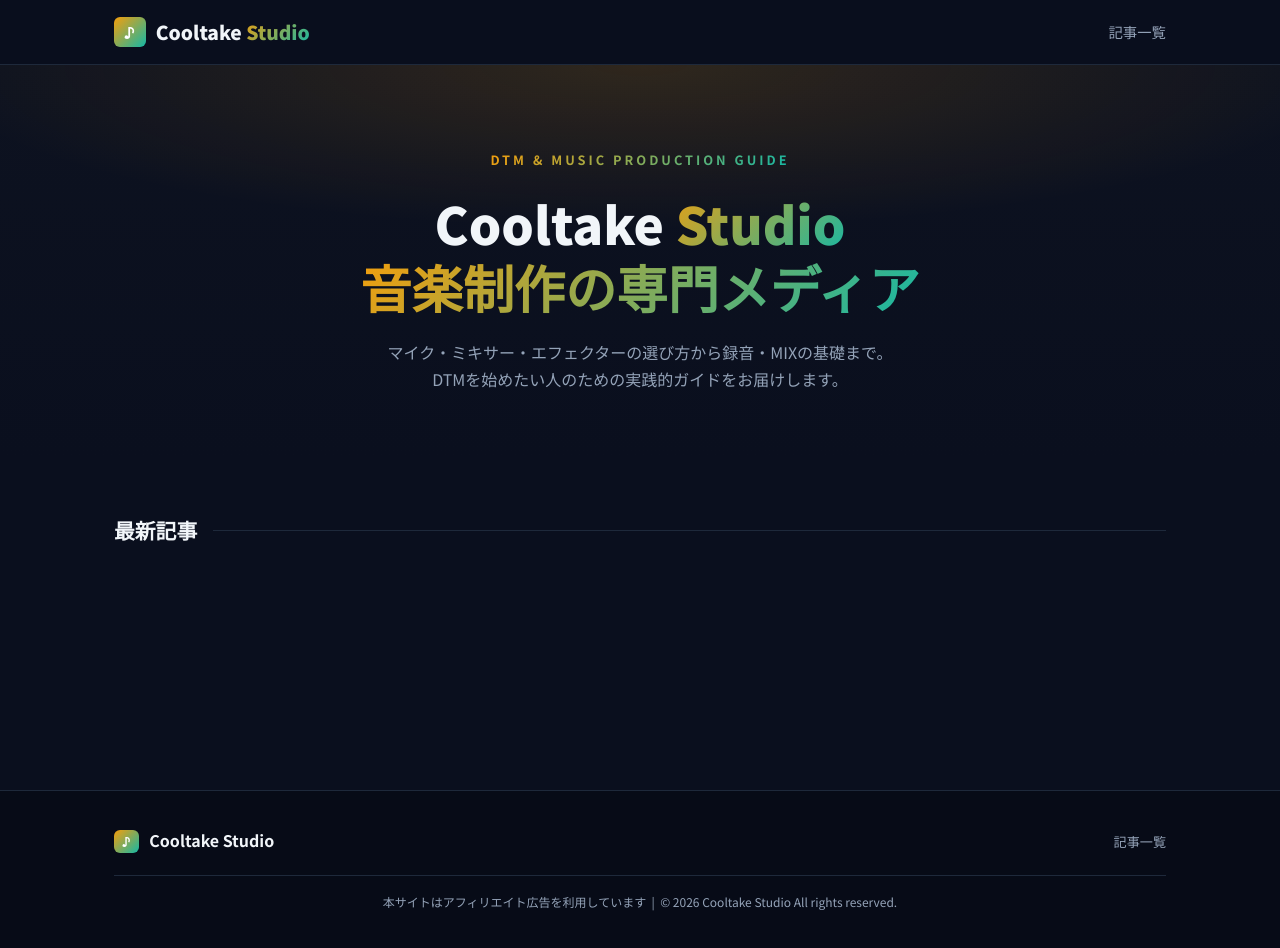
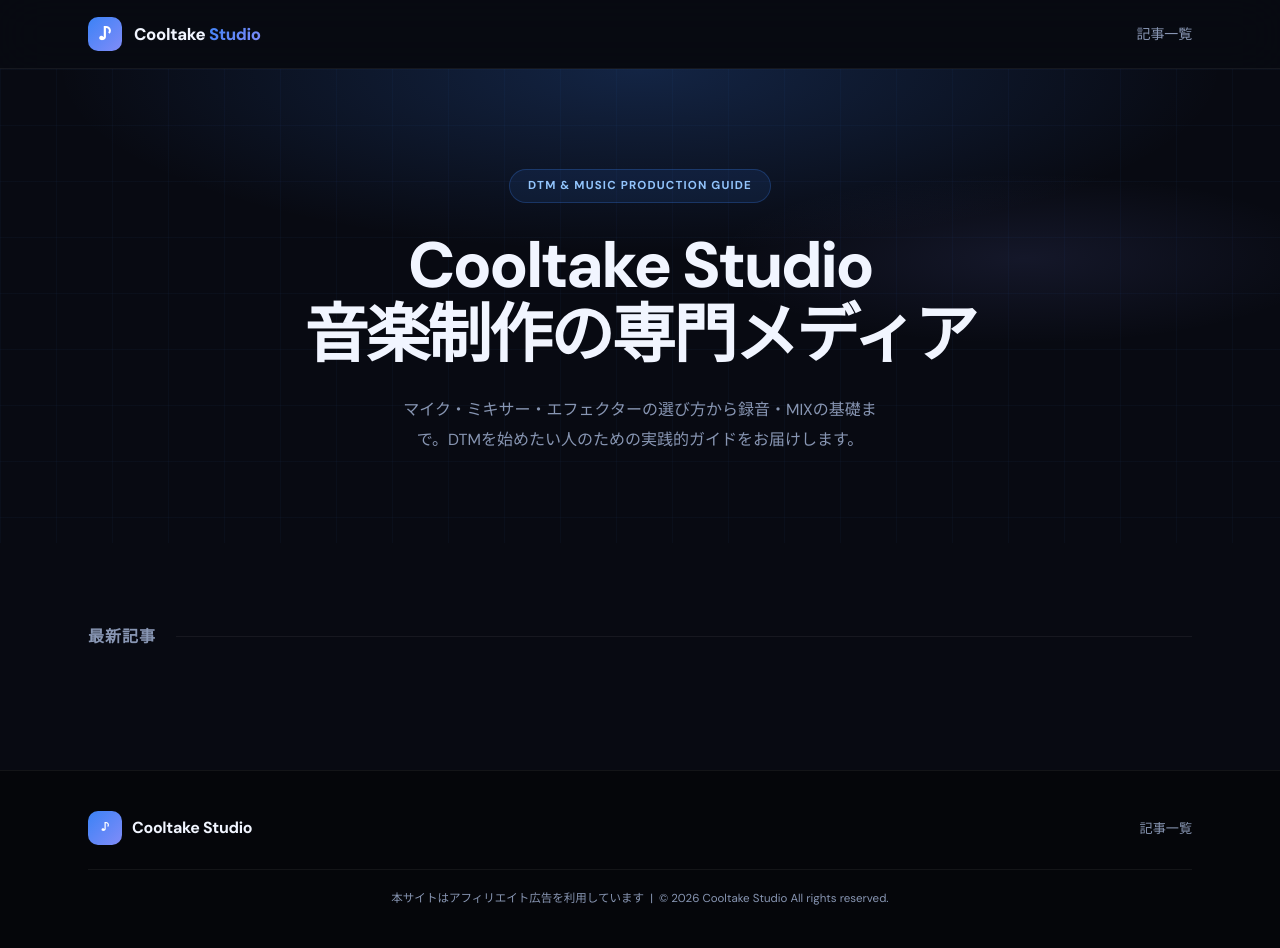
Before and after one commit to cooltake/cooltake.github.io, a Jekyll site: the page built from index.md, in a window 1280 px wide and 948 px high. Built offline with Jekyll 4.4.1, drawn with Linux system fonts in a browser that asks for light colours.

Commit message:
Redesign: premium dark theme inspired by Linear/Ableton/Splice

```diff
--- a/assets/css/style.css
+++ b/assets/css/style.css
@@ -1,17 +1,21 @@
+@import url('https://fonts.googleapis.com/css2?family=DM+Sans:ital,opsz,wght@0,9..40,300;0,9..40,400;0,9..40,500;0,9..40,700;0,9..40,800;0,9..40,900&family=Noto+Sans+JP:wght@400;500;700;900&display=swap');
+
 :root {
-  --bg: #0a0f1e;
-  --bg-card: #111827;
-  --bg-card-hover: #1a2540;
-  --primary: #f59e0b;
-  --secondary: #14b8a6;
-  --gradient: linear-gradient(135deg, #f59e0b, #14b8a6);
-  --text: #f1f5f9;
-  --muted: #94a3b8;
-  --border: #1e293b;
+  --bg: #080a12;
+  --bg-card: #0f1220;
+  --bg-section: #0b0d17;
+  --primary: #3b82f6;
+  --secondary: #818cf8;
+  --accent: #06b6d4;
+  --gradient: linear-gradient(135deg, #3b82f6 0%, #818cf8 100%);
+  --text: #f1f5ff;
+  --muted: #8896b3;
+  --border: rgba(255,255,255,0.06);
+  --border-hover: rgba(59,130,246,0.5);
 }
 * { margin: 0; padding: 0; box-sizing: border-box; }
 body {
-  font-family: 'Noto Sans JP', -apple-system, sans-serif;
+  font-family: 'DM Sans', 'Noto Sans JP', -apple-system, sans-serif;
   background: var(--bg);
   color: var(--text);
   line-height: 1.7;
@@ -19,186 +23,223 @@
   display: flex;
   flex-direction: column;
 }
-a { color: inherit; }
-.container { max-width: 1100px; margin: 0 auto; padding: 0 24px; }
+a { color: inherit; text-decoration: none; }
+.container { max-width: 1160px; margin: 0 auto; padding: 0 28px; }
 
 /* Header */
 .site-header {
   position: sticky; top: 0; z-index: 100;
-  background: rgba(10,15,30,0.92);
-  backdrop-filter: blur(14px);
+  background: rgba(8,10,18,0.8);
+  backdrop-filter: blur(24px);
+  -webkit-backdrop-filter: blur(24px);
   border-bottom: 1px solid var(--border);
 }
 .site-header .container {
   display: flex; align-items: center;
-  justify-content: space-between; height: 64px;
+  justify-content: space-between; height: 68px;
 }
-.logo {
-  display: flex; align-items: center; gap: 10px;
-  text-decoration: none; font-weight: 900; font-size: 1.15rem;
-}
+.logo { display: flex; align-items: center; gap: 12px; font-weight: 800; font-size: 1.05rem; letter-spacing: -0.02em; }
 .logo-badge {
   background: var(--gradient);
-  padding: 3px 10px; border-radius: 6px;
-  font-size: 0.9rem; font-weight: 800; color: #fff; letter-spacing: 1px;
+  width: 34px; height: 34px; border-radius: 10px;
+  display: flex; align-items: center; justify-content: center;
+  font-size: 1.1rem; color: #fff; flex-shrink: 0;
+}
+.logo-dot {
+  background: var(--gradient);
+  -webkit-background-clip: text; -webkit-text-fill-color: transparent; background-clip: text;
 }
 .site-nav a {
-  color: var(--muted); text-decoration: none;
-  font-size: 0.9rem; margin-left: 24px; transition: color .2s;
+  color: var(--muted); font-size: 0.875rem; font-weight: 500;
+  margin-left: 28px; transition: color .2s; letter-spacing: -0.01em;
 }
-.site-nav a:hover { color: var(--secondary); }
+.site-nav a:hover { color: var(--text); }
 
 /* Hero */
 .hero {
-  padding: 80px 0 64px;
+  padding: 100px 0 88px;
   text-align: center;
   position: relative; overflow: hidden;
-  background: radial-gradient(ellipse 80% 60% at 50% 0%, rgba(245,158,11,.15) 0%, transparent 70%),
-              linear-gradient(180deg, #0d1220 0%, var(--bg) 100%);
+  background: var(--bg);
 }
+.hero::before {
+  content: '';
+  position: absolute; inset: 0;
+  background:
+    radial-gradient(ellipse 65% 55% at 50% 0%, rgba(59,130,246,.22) 0%, transparent 70%),
+    radial-gradient(ellipse 40% 30% at 80% 40%, rgba(129,140,248,.10) 0%, transparent 60%);
+  pointer-events: none;
+}
+.hero::after {
+  content: '';
+  position: absolute; inset: 0;
+  background-image:
+    linear-gradient(rgba(59,130,246,.04) 1px, transparent 1px),
+    linear-gradient(90deg, rgba(59,130,246,.04) 1px, transparent 1px);
+  background-size: 56px 56px;
+  pointer-events: none;
+}
+.hero .container { position: relative; z-index: 1; }
 .hero-eyebrow {
-  display: inline-block;
-  background: var(--gradient);
-  -webkit-background-clip: text; -webkit-text-fill-color: transparent;
-  background-clip: text;
-  font-size: .8rem; font-weight: 700; letter-spacing: 3px;
-  text-transform: uppercase; margin-bottom: 20px;
+  display: inline-flex; align-items: center; gap: 8px;
+  background: rgba(59,130,246,.1);
+  border: 1px solid rgba(59,130,246,.25);
+  color: #93c5fd;
+  padding: 6px 18px; border-radius: 9999px;
+  font-size: .72rem; font-weight: 700; letter-spacing: .1em;
+  text-transform: uppercase; margin-bottom: 28px;
 }
 .hero h1 {
-  font-size: clamp(2rem, 5vw, 3.2rem);
-  font-weight: 900; line-height: 1.25; margin-bottom: 20px;
+  font-size: clamp(2.4rem, 6vw, 4rem);
+  font-weight: 800; line-height: 1.1; letter-spacing: -0.04em;
+  margin-bottom: 24px;
 }
-.hero h1 span {
+.hero h1 .gradient-text {
   background: var(--gradient);
-  -webkit-background-clip: text; -webkit-text-fill-color: transparent;
-  background-clip: text;
+  -webkit-background-clip: text; -webkit-text-fill-color: transparent; background-clip: text;
 }
-.hero-desc { color: var(--muted); font-size: 1rem; max-width: 520px; margin: 0 auto; }
+.hero-desc { color: var(--muted); font-size: 1rem; max-width: 480px; margin: 0 auto; line-height: 1.85; }
 
 /* Section */
-.section { padding: 56px 0; }
-.section-header { display: flex; align-items: center; gap: 16px; margin-bottom: 32px; }
-.section-title { font-size: 1.3rem; font-weight: 700; white-space: nowrap; }
+.section { padding: 80px 0; }
+.section-header { display: flex; align-items: center; gap: 20px; margin-bottom: 40px; }
+.section-title { font-size: 1rem; font-weight: 700; letter-spacing: .06em; text-transform: uppercase; color: var(--muted); white-space: nowrap; }
 .section-line { flex: 1; height: 1px; background: var(--border); }
 
 /* Cards */
-.article-grid {
-  display: grid;
-  grid-template-columns: repeat(auto-fill, minmax(300px, 1fr));
-  gap: 24px;
-}
+.article-grid { display: grid; grid-template-columns: repeat(auto-fill, minmax(310px, 1fr)); gap: 20px; }
 .article-card {
   background: var(--bg-card);
   border: 1px solid var(--border);
-  border-radius: 16px; padding: 28px;
-  text-decoration: none; color: inherit;
-  display: block;
-  transition: all .25s ease;
+  border-radius: 18px; padding: 28px;
+  display: block; position: relative; overflow: hidden;
+  transition: border-color .25s, transform .25s;
 }
-.article-card:hover {
-  background: var(--bg-card-hover);
-  border-color: rgba(245,158,11,.45);
-  transform: translateY(-4px);
-  box-shadow: 0 16px 48px rgba(0,0,0,.45);
+.article-card::before {
+  content: '';
+  position: absolute; inset: 0;
+  background: radial-gradient(ellipse 80% 60% at 50% -20%, rgba(59,130,246,.07) 0%, transparent 70%);
+  opacity: 0; transition: opacity .3s;
 }
-.card-meta { display: flex; align-items: center; gap: 10px; margin-bottom: 14px; }
+.article-card:hover { border-color: var(--border-hover); transform: translateY(-4px); }
+.article-card:hover::before { opacity: 1; }
+.card-meta { display: flex; align-items: center; gap: 10px; margin-bottom: 16px; }
 .card-tag {
-  background: rgba(245,158,11,.15);
-  color: #fcd34d;
-  border: 1px solid rgba(245,158,11,.35);
-  padding: 2px 10px; border-radius: 20px;
-  font-size: .72rem; font-weight: 700; letter-spacing: .5px;
+  background: rgba(59,130,246,.1); color: #93c5fd;
+  border: 1px solid rgba(59,130,246,.2);
+  padding: 3px 10px; border-radius: 9999px;
+  font-size: .68rem; font-weight: 700; letter-spacing: .06em; text-transform: uppercase;
 }
 .card-date { color: var(--muted); font-size: .78rem; }
-.card-title { font-size: 1rem; font-weight: 700; line-height: 1.55; margin-bottom: 10px; }
-.card-excerpt { font-size: .85rem; color: var(--muted); line-height: 1.65; display: -webkit-box; -webkit-line-clamp: 3; -webkit-box-orient: vertical; overflow: hidden; }
-.card-arrow { margin-top: 18px; color: var(--secondary); font-size: .82rem; font-weight: 600; }
+.card-title { font-size: .975rem; font-weight: 700; line-height: 1.5; letter-spacing: -0.01em; margin-bottom: 10px; }
+.card-excerpt { font-size: .87rem; color: var(--muted); line-height: 1.75; display: -webkit-box; -webkit-line-clamp: 3; -webkit-box-orient: vertical; overflow: hidden; }
+.card-arrow { margin-top: 20px; color: var(--accent); font-size: .82rem; font-weight: 600; }
 
 /* Post */
 .post-header {
-  padding: 56px 0 40px;
-  background: radial-gradient(ellipse 70% 100% at 50% 0%, rgba(245,158,11,.10) 0%, transparent 70%);
+  padding: 80px 0 56px;
+  position: relative; overflow: hidden;
+  background: var(--bg);
   border-bottom: 1px solid var(--border);
-  margin-bottom: 48px;
+  margin-bottom: 56px;
 }
+.post-header::before {
+  content: '';
+  position: absolute; inset: 0;
+  background: radial-gradient(ellipse 70% 80% at 50% 0%, rgba(59,130,246,.16) 0%, transparent 70%);
+  pointer-events: none;
+}
+.post-header .container { position: relative; z-index: 1; }
 .back-link {
   display: inline-flex; align-items: center; gap: 6px;
-  color: var(--muted); text-decoration: none;
-  font-size: .85rem; margin-bottom: 28px; transition: color .2s;
+  color: var(--muted); font-size: .85rem; font-weight: 500;
+  margin-bottom: 32px; transition: color .2s;
 }
-.back-link:hover { color: var(--secondary); }
-.post-meta { display: flex; gap: 12px; align-items: center; margin-bottom: 18px; }
-.post-tag { background: var(--gradient); padding: 3px 12px; border-radius: 20px; font-size: .75rem; font-weight: 700; color: #fff; }
+.back-link:hover { color: var(--text); }
+.post-meta { display: flex; gap: 10px; align-items: center; margin-bottom: 20px; }
+.post-tag {
+  background: rgba(59,130,246,.1); color: #93c5fd;
+  border: 1px solid rgba(59,130,246,.2);
+  padding: 4px 12px; border-radius: 9999px;
+  font-size: .68rem; font-weight: 700; letter-spacing: .08em; text-transform: uppercase;
+}
 .post-date { color: var(--muted); font-size: .82rem; }
-.post-title { font-size: clamp(1.5rem, 3vw, 2.2rem); font-weight: 900; line-height: 1.35; }
-.post-content { max-width: 720px; margin: 0 auto 80px; font-size: .98rem; line-height: 1.9; }
-.post-content h2 { font-size: 1.35rem; font-weight: 700; margin: 48px 0 16px; padding-left: 14px; border-left: 3px solid var(--primary); }
-.post-content h3 { font-size: 1.1rem; font-weight: 700; margin: 32px 0 12px; color: var(--secondary); }
+.post-title { font-size: clamp(1.6rem, 3.5vw, 2.5rem); font-weight: 800; line-height: 1.25; letter-spacing: -0.03em; }
+.post-content { max-width: 740px; margin: 0 auto 80px; font-size: 1rem; line-height: 1.9; }
+.post-content h2 { font-size: 1.35rem; font-weight: 800; letter-spacing: -0.02em; margin: 56px 0 16px; padding-left: 16px; border-left: 3px solid var(--primary); }
+.post-content h3 { font-size: 1.05rem; font-weight: 700; letter-spacing: -0.01em; margin: 36px 0 12px; color: #93c5fd; }
 .post-content p { margin-bottom: 20px; }
-.post-content a { color: var(--secondary); text-decoration: none; border-bottom: 1px solid rgba(20,184,166,.3); }
-.post-content a:hover { border-color: var(--secondary); }
-.post-content ul, .post-content ol { margin: 16px 0 24px 24px; }
+.post-content a { color: var(--accent); border-bottom: 1px solid rgba(6,182,212,.3); transition: border-color .2s; }
+.post-content a:hover { border-color: var(--accent); }
+.post-content ul, .post-content ol { margin: 16px 0 24px 28px; }
 .post-content li { margin-bottom: 8px; }
-.post-content strong { color: #e2e8f0; font-weight: 700; }
-.post-content blockquote { border-left: 3px solid var(--primary); background: rgba(245,158,11,.08); padding: 16px 20px; border-radius: 0 8px 8px 0; margin: 24px 0; color: var(--muted); }
-.post-content table { width: 100%; border-collapse: collapse; margin: 24px 0; font-size: .875rem; }
-.post-content th { background: rgba(245,158,11,.15); padding: 10px 14px; border: 1px solid var(--border); font-weight: 700; text-align: left; }
-.post-content td { padding: 10px 14px; border: 1px solid var(--border); color: var(--muted); }
-.post-content tr:nth-child(even) td { background: rgba(255,255,255,.03); }
-.post-content figure { margin: 28px 0; text-align: center; }
-.post-content figure img { max-width: 100%; border-radius: 10px; border: 1px solid var(--border); }
-.post-content figcaption { font-size: .78rem; color: var(--muted); margin-top: 8px; }
+.post-content strong { color: var(--text); font-weight: 700; }
+.post-content blockquote { border-left: 3px solid var(--primary); background: rgba(59,130,246,.06); padding: 18px 22px; border-radius: 0 10px 10px 0; margin: 28px 0; color: var(--muted); font-style: italic; }
+.post-content table { width: 100%; border-collapse: collapse; margin: 28px 0; font-size: .875rem; }
+.post-content th { background: rgba(59,130,246,.1); padding: 12px 16px; border: 1px solid var(--border); font-weight: 700; text-align: left; }
+.post-content td { padding: 12px 16px; border: 1px solid var(--border); color: var(--muted); }
+.post-content tr:nth-child(even) td { background: rgba(255,255,255,.02); }
+.post-content figure { margin: 32px 0; }
+.post-content figure img { max-width: 100%; border-radius: 12px; border: 1px solid var(--border); display: block; }
+.post-content figcaption { font-size: .75rem; color: var(--muted); margin-top: 8px; text-align: center; line-height: 1.5; }
 
 /* CTA */
 .cta-banner {
-  background: linear-gradient(135deg, rgba(245,158,11,.15), rgba(20,184,166,.1));
-  border: 1px solid rgba(245,158,11,.3);
-  border-radius: 16px; padding: 36px; text-align: center; margin: 56px 0;
+  background: linear-gradient(135deg, rgba(59,130,246,.09), rgba(129,140,248,.07));
+  border: 1px solid rgba(59,130,246,.18);
+  border-radius: 20px; padding: 44px; text-align: center; margin: 64px 0;
+  position: relative; overflow: hidden;
 }
-.cta-banner h3 { font-size: 1.15rem; font-weight: 700; margin-bottom: 10px; }
-.cta-banner p { color: var(--muted); font-size: .9rem; margin-bottom: 20px; }
-.btn { display: inline-block; background: var(--gradient); color: #fff; font-weight: 700; padding: 12px 28px; border-radius: 8px; text-decoration: none; font-size: .9rem; transition: opacity .2s, transform .2s; }
+.cta-banner::before {
+  content: '';
+  position: absolute; top: 0; left: 50%; transform: translateX(-50%);
+  width: 70%; height: 1px;
+  background: linear-gradient(90deg, transparent, rgba(59,130,246,.6), transparent);
+}
+.cta-banner h3 { font-size: 1.2rem; font-weight: 800; letter-spacing: -0.02em; margin-bottom: 10px; }
+.cta-banner p { color: var(--muted); font-size: .9rem; margin-bottom: 24px; }
+.btn {
+  display: inline-flex; align-items: center; gap: 6px;
+  background: var(--gradient); color: #fff; font-weight: 700;
+  padding: 13px 30px; border-radius: 9999px;
+  font-size: .9rem; letter-spacing: -0.01em;
+  transition: opacity .2s, transform .2s;
+}
 .btn:hover { opacity: .88; transform: translateY(-2px); }
 
 /* Footer */
 .site-footer {
   margin-top: auto;
-  background: #070b17;
+  background: #05060a;
   border-top: 1px solid var(--border);
-  padding: 36px 0;
+  padding: 40px 0;
   color: var(--muted);
 }
-.footer-inner { display: flex; justify-content: space-between; align-items: center; flex-wrap: wrap; gap: 12px; margin-bottom: 20px; }
-.footer-brand { display: flex; align-items: center; gap: 10px; font-weight: 700; color: var(--text); }
-.footer-links a { color: var(--muted); text-decoration: none; font-size: .82rem; margin-left: 18px; transition: color .2s; }
-.footer-links a:hover { color: var(--secondary); }
-.footer-copy { font-size: .75rem; text-align: center; padding-top: 16px; border-top: 1px solid var(--border); }
+.footer-inner { display: flex; justify-content: space-between; align-items: center; flex-wrap: wrap; gap: 12px; margin-bottom: 24px; }
+.footer-brand { display: flex; align-items: center; gap: 10px; font-weight: 700; color: var(--text); letter-spacing: -0.02em; }
+.footer-links a { color: var(--muted); font-size: .82rem; margin-left: 20px; transition: color .2s; }
+.footer-links a:hover { color: var(--text); }
+.footer-copy { font-size: .72rem; text-align: center; padding-top: 20px; border-top: 1px solid var(--border); line-height: 1.6; }
 
-@media (max-width: 640px) {
-  .article-grid { grid-template-columns: 1fr; }
-  .footer-inner { flex-direction: column; text-align: center; }
-  .footer-links a { margin: 0 8px; }
-}
-
-/* Branding */
-.logo-main { font-weight: 900; font-size: 1.2rem; }
-.logo-dot, .hero-dot {
-  background: var(--gradient);
-  -webkit-background-clip: text; -webkit-text-fill-color: transparent; background-clip: text;
-}
-
-/* Author box */
+/* Author */
 .post-author {
   display: flex; align-items: flex-start; gap: 16px;
-  background: rgba(245,158,11,.08);
-  border: 1px solid rgba(245,158,11,.22);
-  border-radius: 14px; padding: 20px 24px; margin-bottom: 40px;
+  background: rgba(59,130,246,.05);
+  border: 1px solid rgba(59,130,246,.14);
+  border-radius: 16px; padding: 22px 26px; margin-bottom: 44px;
 }
 .author-avatar {
   width: 48px; height: 48px; flex-shrink: 0;
-  background: var(--gradient); border-radius: 50%;
+  background: var(--gradient); border-radius: 12px;
   display: flex; align-items: center; justify-content: center;
-  font-size: 1.3rem;
+  font-size: 1.2rem; color: white;
 }
-.author-name { font-weight: 700; font-size: .95rem; margin-bottom: 4px; }
+.author-name { font-weight: 700; font-size: .95rem; margin-bottom: 4px; letter-spacing: -0.01em; }
 .author-bio { font-size: .8rem; color: var(--muted); line-height: 1.6; }
+
+@media (max-width: 680px) {
+  .article-grid { grid-template-columns: 1fr; }
+  .footer-inner { flex-direction: column; text-align: center; }
+  .footer-links a { margin: 0 10px; }
+  .hero { padding: 72px 0 60px; }
+}
```
